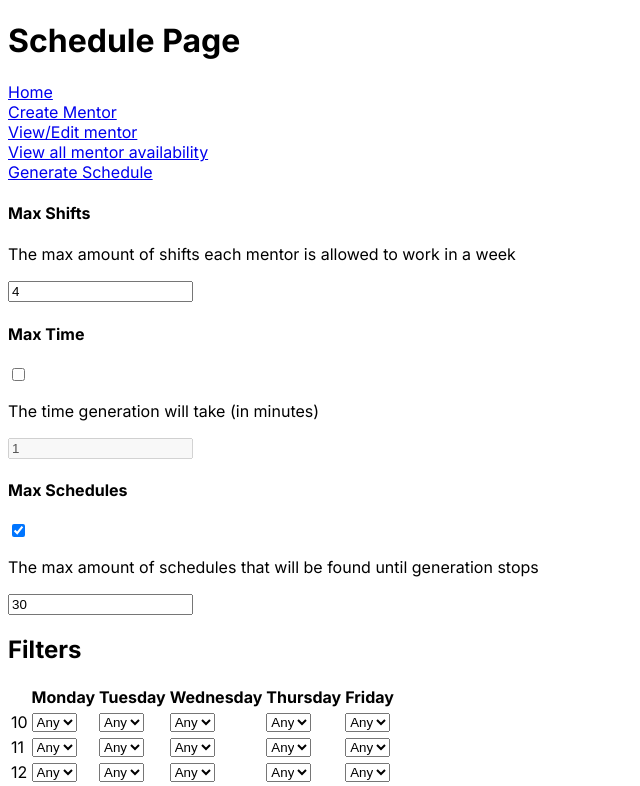
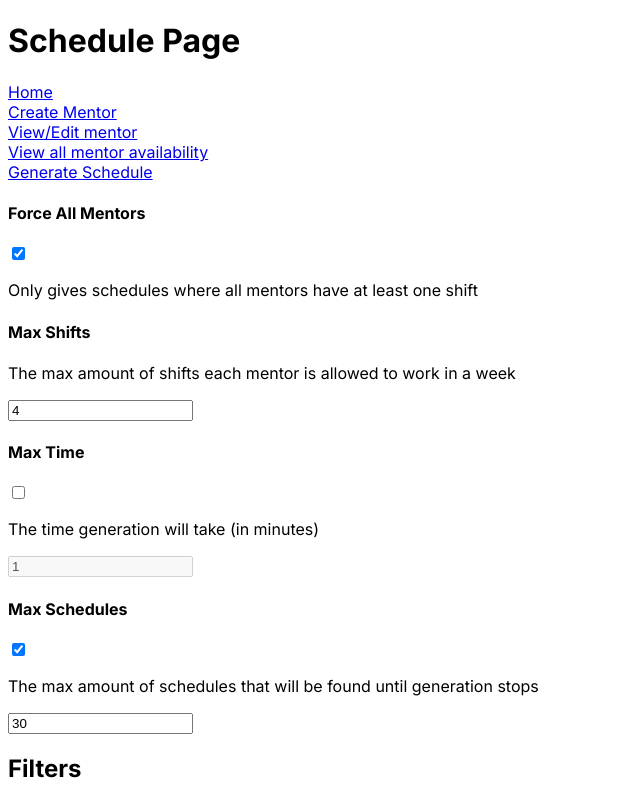
Before and after one commit to BlckHawker/Mentor-Schedule-Maker, a Next.js app: page /schedule in a window 1280 px wide. Shown: the top 786 px of the page, without its empty margins (0-640 px from the left). Built offline with nearby package versions, Linux system fonts and the light colour scheme.

Commit message:
Force all mentors to work

```diff
--- a/src/components/ViewSchedule.tsx
+++ b/src/components/ViewSchedule.tsx
@@ -12,6 +12,7 @@ const ViewSchedule = () => {
     let startTime: number;
     const days = ["Monday", "Tuesday", "Wednesday", "Thursday", "Friday"];
     const times = ["10", "11", "12", "1", "2", "3", "4", "5"];
+    const [forceAllMentorsBoolean, setForceAllMentorsBoolean] = useState(true);
     const [maxTimeBoolean, setMaxTimeBoolean] = useState(false);
     const [maxSchedulesBoolean, setMaxSchedulesBoolean] = useState(true);
     const [maxTimeString, setMaxTimeString] = useState("1");
@@ -42,6 +43,9 @@ const ViewSchedule = () => {
     return (
         <div>
             <NavBar />
+            <h4>Force All Mentors</h4>
+            <input type="checkbox" checked={forceAllMentorsBoolean} onChange={e => setForceAllMentorsBoolean(e.target.checked)} />
+            <p>Only gives schedules where all mentors have at least one shift</p>
             <h4>Max Shifts</h4>
             <p>The max amount of shifts each mentor is allowed to work in a week</p>
             <input type="text" value={maxShiftsString} onChange={e => setMaxShiftsString(e.target.value)}></input>
@@ -138,8 +142,18 @@ const ViewSchedule = () => {
         function generateSchedulesRecursion(dayIndex: number, currentSchedule: any, scheduleNameList: string[]): any {
             //base case: Friday has been processed
             if(dayIndex >= days.length) {
-                schedules.push(currentSchedule);
-                console.log(currentSchedule);
+                if(forceAllMentorsBoolean) {
+                    const allMentorNames = Object.values(savedMentors).map(mentor => mentor.name);
+                    const peopleCount = allMentorNames.map(name => itemCounter(scheduleNameList, name));
+                    if(peopleCount.every(num => num > 0)) {
+                        schedules.push(currentSchedule);
+                    }
+                }
+
+                else {
+                    schedules.push(currentSchedule);
+                }
+
                 return currentSchedule;
             }
 
@@ -294,6 +308,7 @@ const ViewSchedule = () => {
         return peopleCount.some(num => num > maxShiftsNumber);
     }
 
+
     //find the least amount of times None appears in a day
     function findLeastNoneShifts(allDayShifts: Day[]) {
         const noneShiftCount = allDayShifts.map((possibility: Day) => {
```
Also changed, not shown: 1 other file (tests, documents, lock files or other folders).
